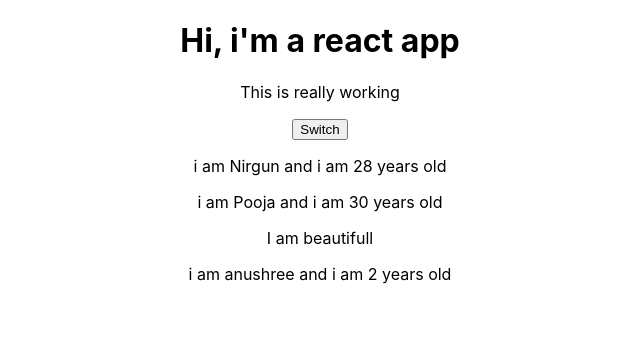
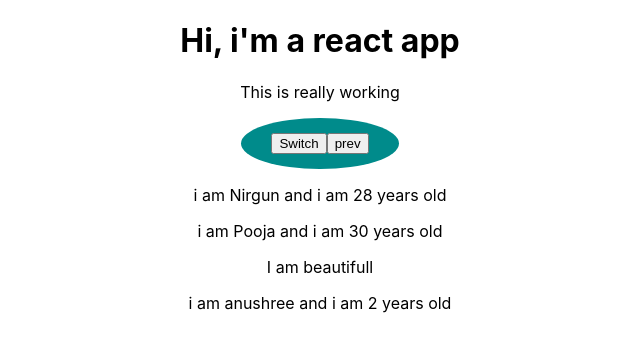
Before and after one commit to niguns7/anihortes, a React (Create React App) app: page / in a window 1280 px wide. Shown: the top 350 px of the page, without its empty margins (320-960 px from the left). Built offline with nearby package versions, Linux system fonts and the light colour scheme.

Commit message:
prvious button added

```diff
--- a/src/App.css
+++ b/src/App.css
@@ -1,3 +1,13 @@
 .App {
   text-align: center;
 }
+.App .button{
+  background-color: darkcyan;
+  border: none;
+  border-radius: 50%;
+  color: white;
+  padding: 15px 30px;
+  text-align: center;
+  display: inline-flex;
+  font-size: 16px;
+}
--- a/src/App.js
+++ b/src/App.js
@@ -22,12 +22,26 @@ class App extends Component {
       ]
     })
   }
+
+  prevHandler = () => {
+    //console.log("pressed");
+    this.setState({
+      person: [
+        {name: 'Nirgun', age: '28'},
+        {name: 'Pooja', age: '30'},
+        {name: 'anushree', age: '2'}
+      ]
+    })
+  }
   render() {
   return (
     <div className="App">
       <h1>Hi, i'm a react app</h1>
       <p>This is really working</p>
+      <div className='button'>
       <button onClick={this.switchNameHandler}> Switch </button>
+      <button onClick={this.prevHandler}> prev </button>
+      </div>
       <Person name={this.state.person[0].name} age={this.state.person[0].age}/>
       <Person name={this.state.person[1].name} age={this.state.person[1].age}> I am beautifull </Person>
       <Person name={this.state.person[2].name} age={this.state.person[2].age}/>
```
